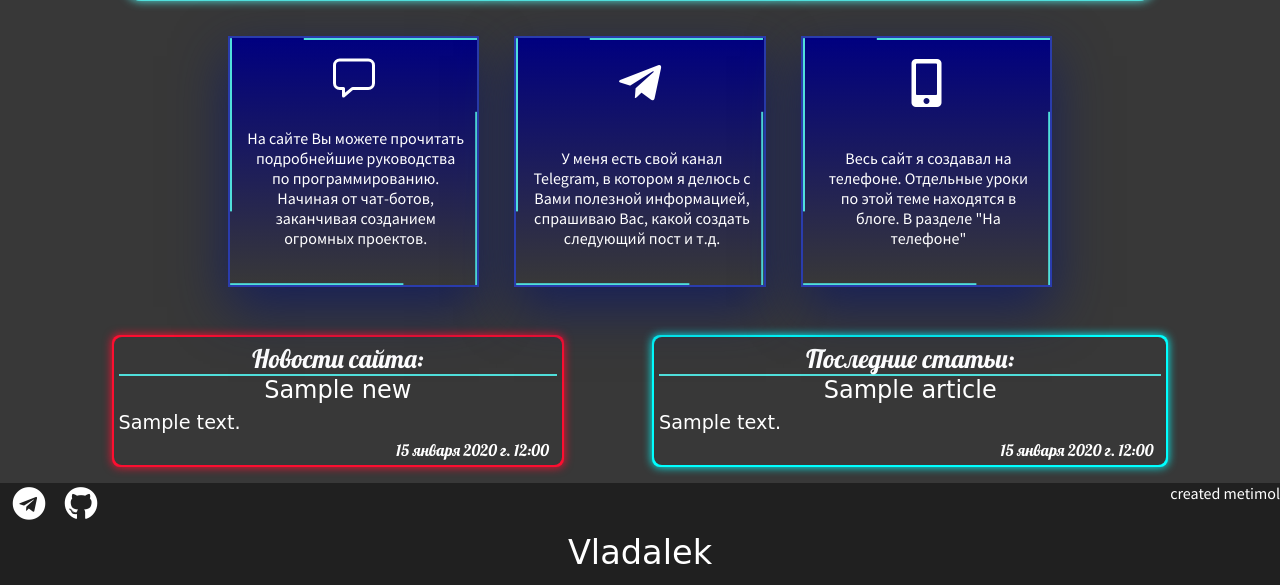
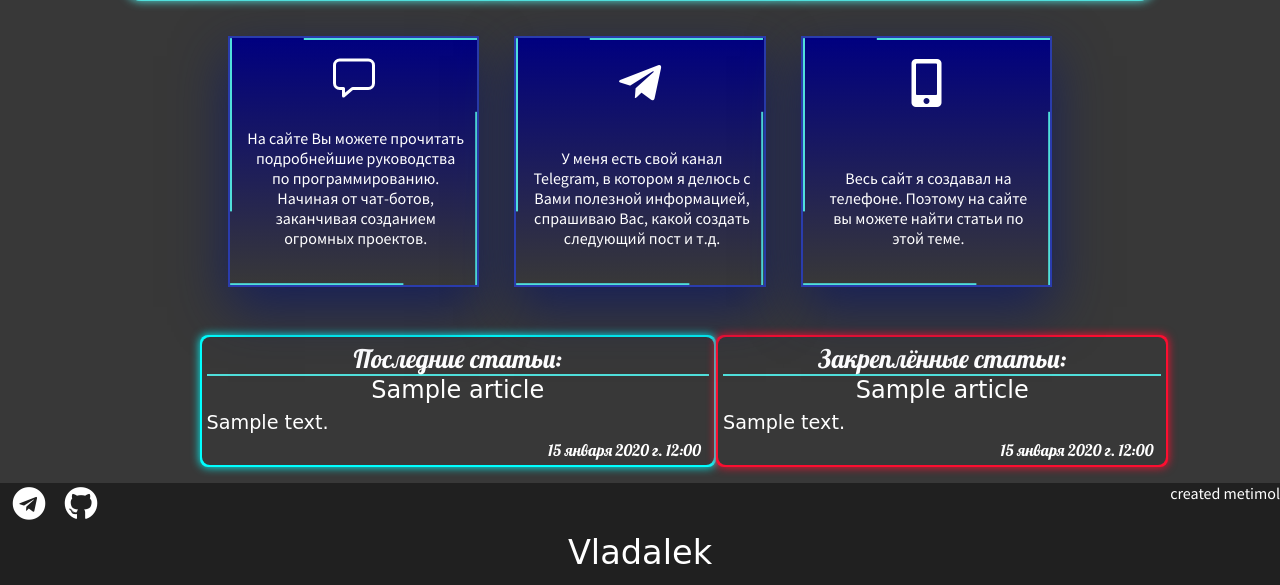
Before and after one commit to metimol/vladalek, a Django app: page / in a window 1280 px wide. Shown: the part 427-1012 px from the top of the page. Run offline with Django 4.2, Linux system fonts and the light colour scheme; tables that the repository leaves empty hold one stand-in row (values such as "Sample post"); some libraries are stand-ins or nearby versions; some web fonts are replaced.

Commit message:
улучшил фронтенд

```diff
--- a/vladalek/apps/blog/models.py
+++ b/vladalek/apps/blog/models.py
@@ -17,6 +17,7 @@
 	article_text = HTMLField(help_text='Текст статьи', verbose_name='Текст статьи')
 	article_about = models.TextField(help_text='О чём статья', verbose_name='Описание статьи', null=True)
 	pub_date = models.DateTimeField(auto_now_add=True)
+	fixed = models.BooleanField(default=False, verbose_name="Закрепить")
 	def __str__(self):
 		return self.article_title
 	class Meta:
--- a/vladalek/apps/home/admin.py
+++ b/vladalek/apps/home/admin.py
@@ -1,4 +1 @@
 from django.contrib import admin
-from .models import News
-
-admin.site.register(News)
--- a/vladalek/apps/home/models.py
+++ b/vladalek/apps/home/models.py
@@ -1,11 +1 @@
 from django.db import models
-
-class News(models.Model):
-	new_title = models.CharField(max_length=30, verbose_name='Название новости')
-	new_text = models.TextField(verbose_name='Текст новости')
-	pub_date = models.DateTimeField(auto_now_add=True, verbose_name='Дата новости')
-	def __str__(self):
-		return self.new_title
-	class Meta:
-		verbose_name = 'Новость'
-		verbose_name_plural = 'Новости'
--- a/vladalek/apps/home/views.py
+++ b/vladalek/apps/home/views.py
@@ -1,14 +1,13 @@
 from django.shortcuts import render
-from .models import News
 from blog.models import Articles
 from account.models import Profile
 
 def index(request):
-	news_list = News.objects.order_by('-id')
+	fixed_list = Articles.objects.filter(fixed=True)
 	articles_list = Articles.objects.order_by('-id')[:3]
 	if Profile.objects.filter(username="metimol").exists():
 		admin = Profile.objects.get(username="metimol")
 	else:
 		admin = None
-	context = {'news_list': news_list, 'articles_list': articles_list, "admin": admin}
+	context = {'fixed_list': fixed_list, 'articles_list': articles_list, "admin": admin}
 	return render(request, 'home/index.html', context,)
--- a/vladalek/templates/home/index.html
+++ b/vladalek/templates/home/index.html
@@ -69,38 +69,12 @@
 		<i class="fas fa-mobile-alt"></i>
 	</div>
 	<div class="text">
-		<p>Весь сайт я создавал на телефоне. Отдельные уроки по этой теме находятся в блоге. В разделе "На телефоне"</p>
+		<p>Весь сайт я создавал на телефоне. Поэтому на сайте вы можете найти статьи по этой теме. </p>
 	</div>
 </div>
 </div>
 
 <div class="information">
-	<div class="border_news">
-		<div class="news">
-			<p>Новости сайта:</p>
-			{% if news_list %}
-			{% for a in news_list %}
-			<div class="border_new" >
-				<div class="new">
-					<div class="news_title">
-						{{ a.new_title }}
-					</div>
-					<div class="news_text">
-						{{ a.new_text }}
-					</div>
-					<div class="news_date">
-						{{ a.pub_date }}
-					</div>
-				</div>
-			</div>
-			{% endfor %}
-			{% else %}
-			<div class="no_news">
-				Пока новостей нет &#129300;
-			</div>
-			{% endif %}
-		</div>
-	</div>
 	<div class="border_articles">
 		<div class="articles">
 			<p>Последние статьи:</p>
@@ -127,6 +101,32 @@
 			{% endif %}
 		</div>
 	</div>
+	<div class="border_news">
+		<div class="news">
+			<p>Закреплённые статьи:</p>
+			{% if fixed_list %}
+			{% for a in fixed_list %}
+			<div class="border_new" >
+				<div class="new">
+					<div class="news_title">
+						{{ a.article_title }}
+					</div>
+					<div class="news_text">
+						{{ a.article_about }}
+					</div>
+					<div class="news_date">
+						{{ a.pub_date }}
+					</div>
+				</div>
+			</div>
+			{% endfor %}
+			{% else %}
+			<div class="no_news">
+				Пока статей нет &#129300;
+			</div>
+			{% endif %}
+		</div>
+	</div>
 </div>
 
 {% endblock %}
```
Also changed, not shown: vladalek/static/css/account/about.css (+12 -1 lines), vladalek/templates/account/about.html (+8 -1 lines), vladalek/apps/blog/migrations/0002_articles_fixed.py (added), vladalek/apps/home/migrations/0002_delete_news.py (added).
